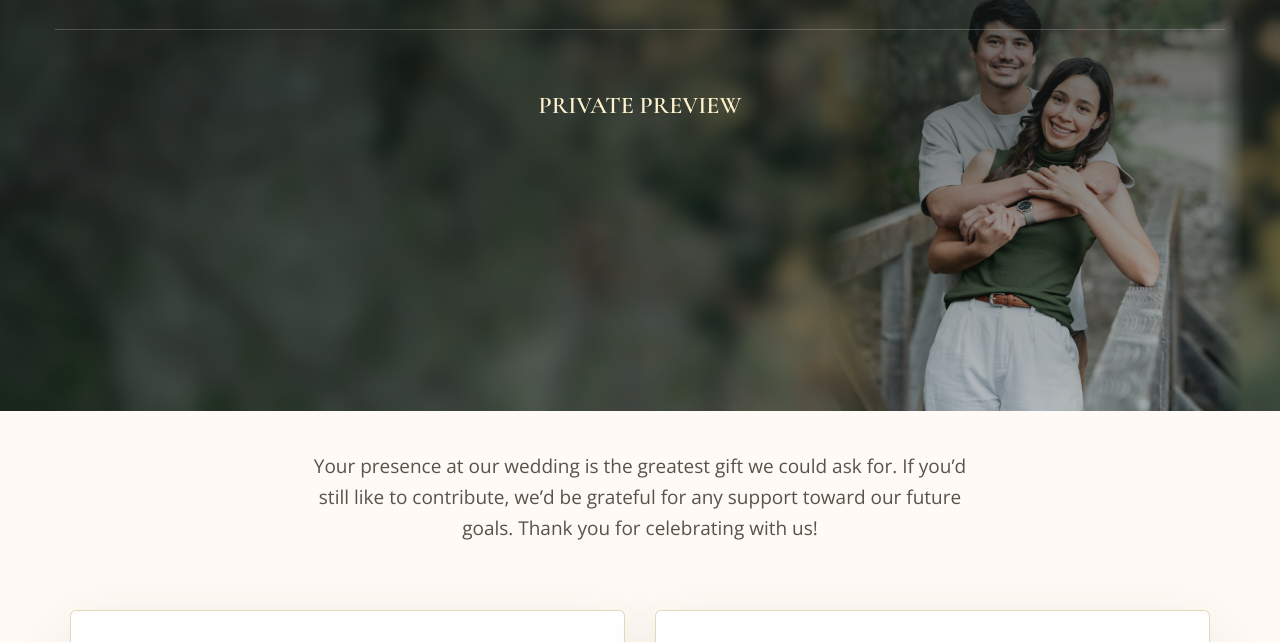
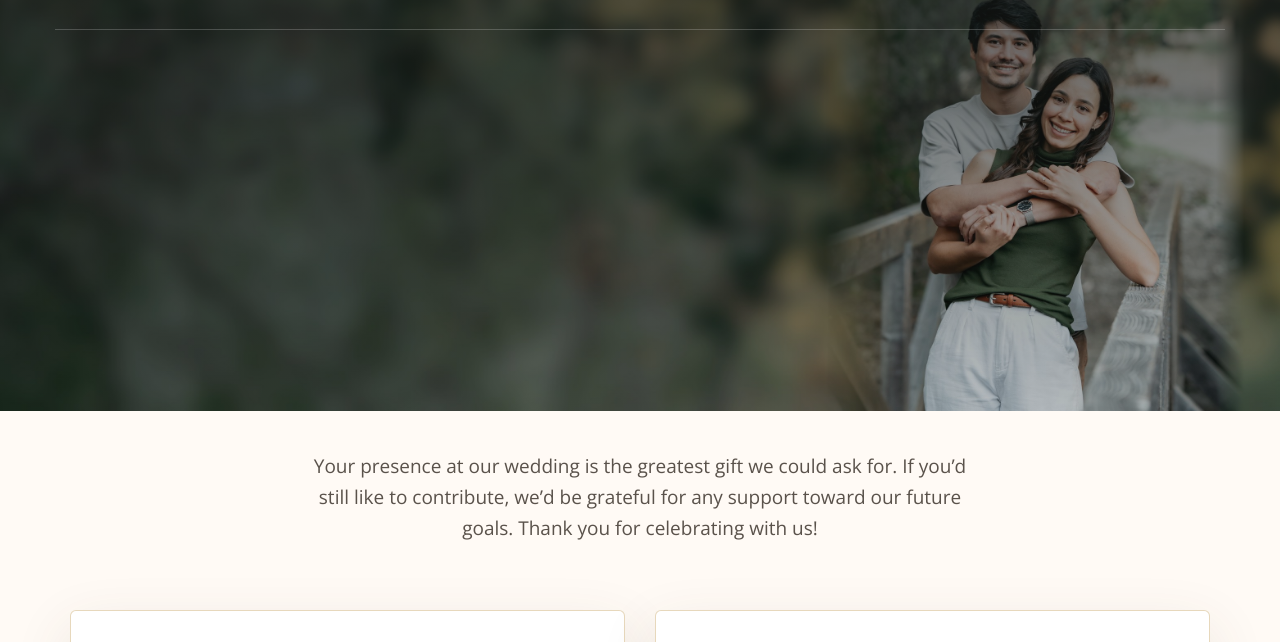
Before and after one commit to hamahitoh/wedding, a website: page registry/index.html in a window 1280 px wide. Shown: the part 101-743 px from the top of the page. Drawn offline with nearby package versions, Linux system fonts and the light colour scheme; files that its build step writes are made by us from their sources.

Commit message:
Remove registry preview label

```diff
--- a/registry/index.html
+++ b/registry/index.html
@@ -47,7 +47,6 @@
         <div class="row">
             <div class="col-md-10 col-md-offset-1">
                 <div class="registry-preview-copy text-center">
-                    <p class="registry-preview-label">Private Preview</p>
                 </div>
             </div>
         </div>
```
